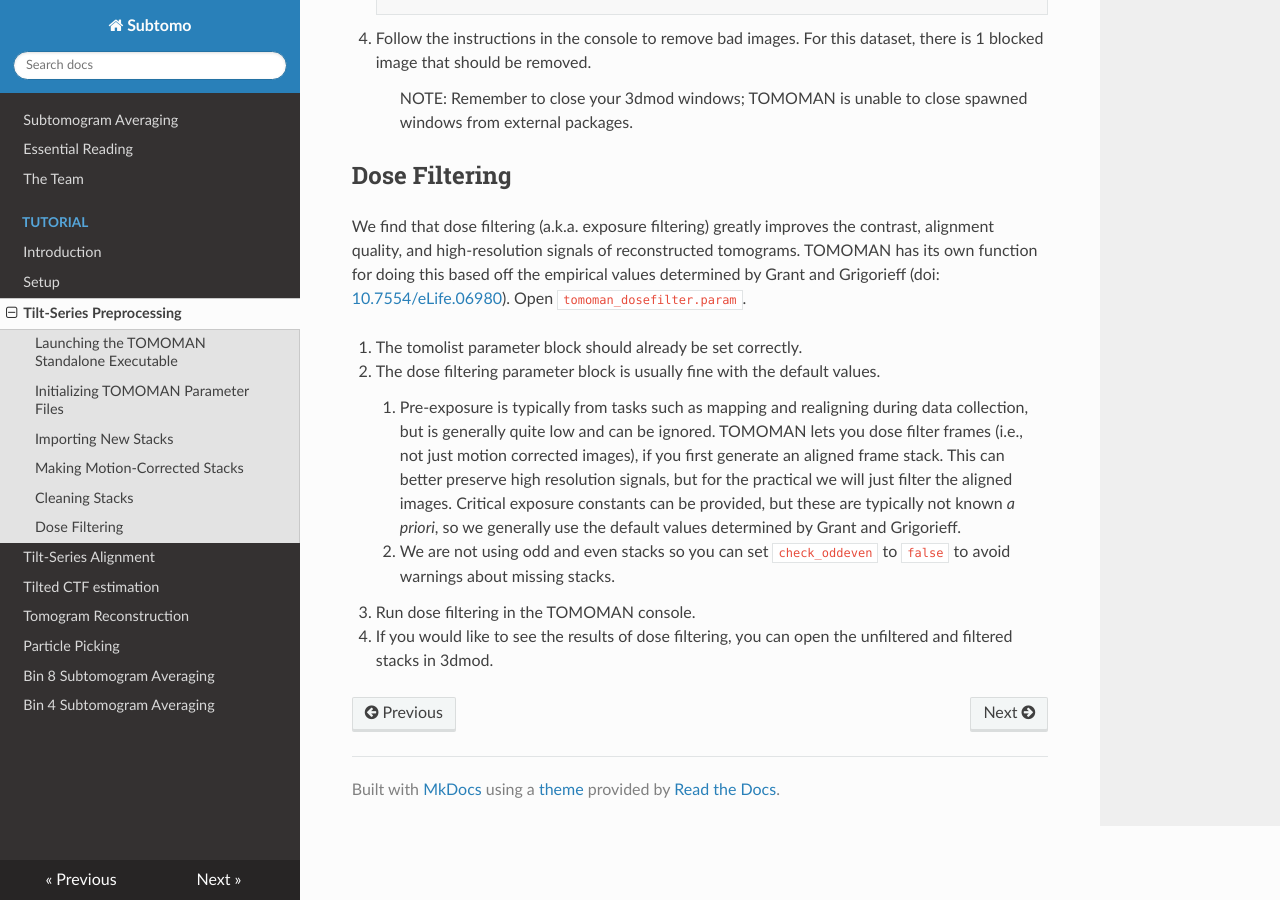
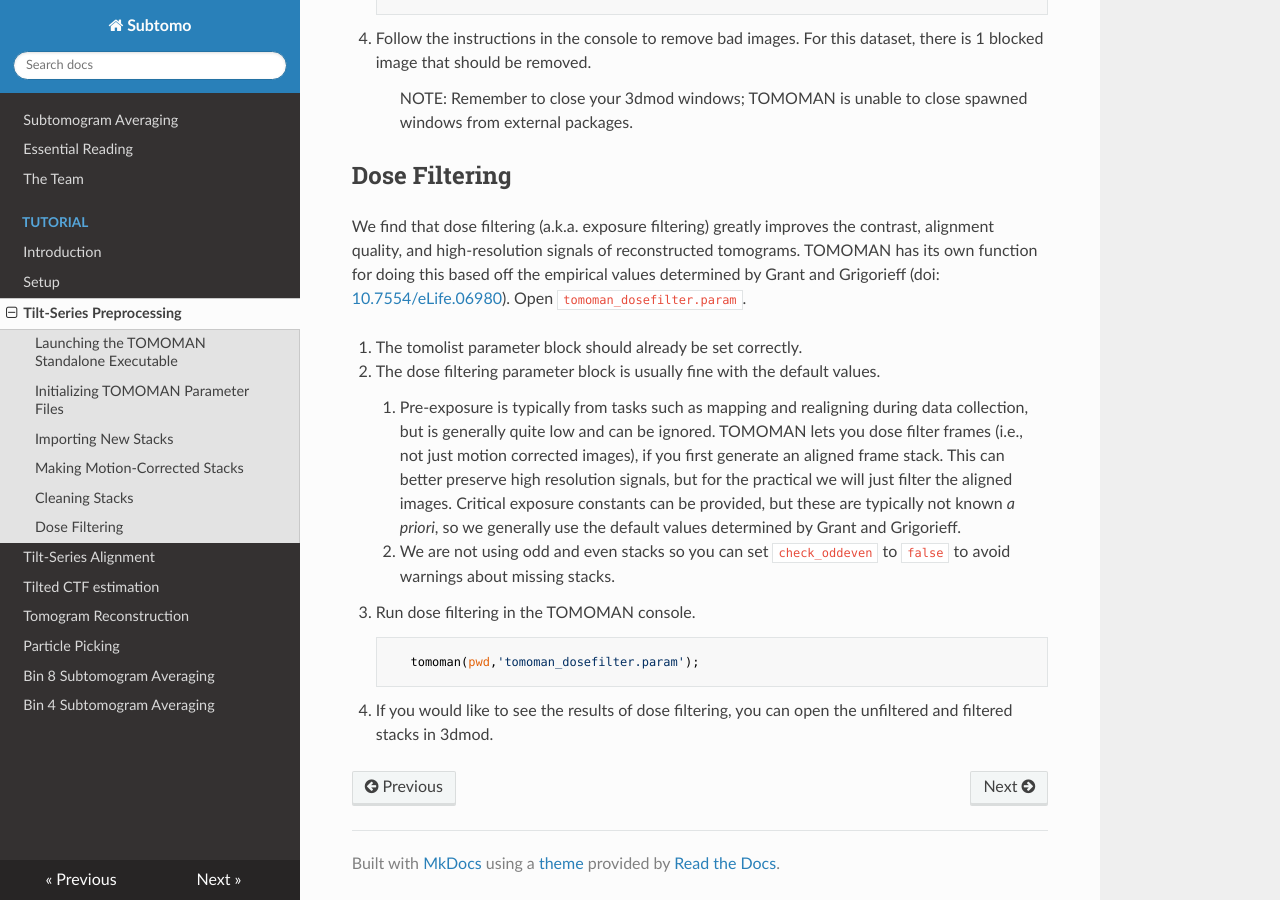
Before and after one commit to wan-lab-vanderbilt/subtomo-tutorials, an MkDocs documentation site: the page built from docs/hiv/preproc.md, in a window 1280 px wide and 900 px high, scrolled down 3554 px. Built offline with MkDocs 1.6.1, drawn with Linux system fonts in a browser that asks for light colours; nearby versions of some CDN libraries.

Commit message:
Update preproc.md
added command

```diff
--- a/docs/hiv/preproc.md
+++ b/docs/hiv/preproc.md
@@ -161,4 +161,6 @@ Open `tomoman_dosefilter.param`.
 
 3. Run dose filtering in the TOMOMAN console.
 
-4. If you would like to see the results of dose filtering, you can open the unfiltered and filtered stacks in 3dmod.
+           tomoman(pwd,'tomoman_dosefilter.param');
+
+5. If you would like to see the results of dose filtering, you can open the unfiltered and filtered stacks in 3dmod.
```
